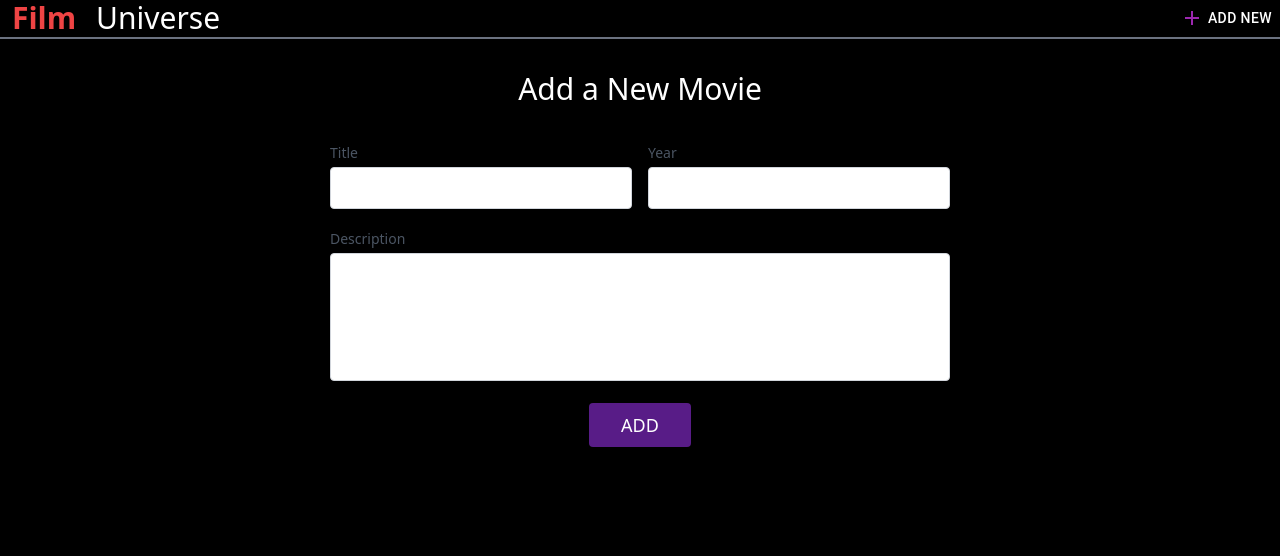
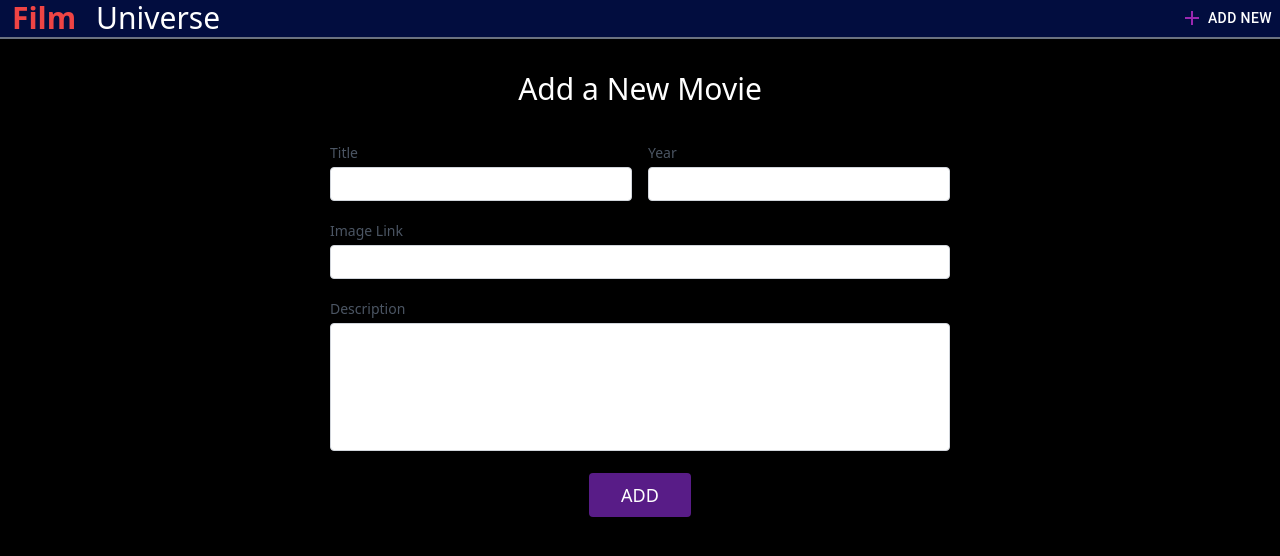
Before and after one commit to utshabkg/react-projects, a React (Create React App) app in the folder movie-review/: page /addmovie in a window 1280 px wide. Shown: the top 556 px of the page. Built offline with nearby package versions, Linux system fonts and the light colour scheme.

Commit message:
Data insering to Firebase database working

```diff
--- a/movie-review/package.json
+++ b/movie-review/package.json
@@ -11,6 +11,7 @@
     "@testing-library/react": "^13.4.0",
     "@testing-library/user-event": "^13.5.0",
     "dom": "^0.0.3",
+    "firebase": "^9.17.2",
     "react": "^18.2.0",
     "react-dom": "^18.2.0",
     "react-loader-spinner": "^5.3.4",
@@ -18,7 +19,7 @@
     "react-router-dom": "^6.9.0",
     "react-scripts": "5.0.1",
     "react-stars": "^2.2.5",
-    "sweet-alert": "^2.0.5",
+    "sweetalert": "^2.1.2",
     "web-vitals": "^2.1.4"
   },
   "scripts": {
--- a/movie-review/src/App.js
+++ b/movie-review/src/App.js
@@ -5,7 +5,7 @@ import AddMovie from "./components/AddMovie";
 
 function App() {
   return (
-    <div className="App">
+    <div className="App relative">
       <Header />
       <Routes>
         <Route path="/" element={<Cards />} />
--- a/movie-review/src/components/AddMovie.js
+++ b/movie-review/src/components/AddMovie.js
@@ -1,11 +1,31 @@
 import React, { useState } from "react";
+import { ThreeCircles } from "react-loader-spinner";
+import { addDoc } from "firebase/firestore";
+import { moviesRef } from "./firebase/firebase";
+import swal from "sweetalert";
 
 const AddMovie = () => {
   const [form, setForm] = useState({
     title: "",
     year: "",
+    image: "",
     description: "",
   });
+
+  const [loading, setLoading] = useState(false);
+
+  const addMovie = async () => {
+    setLoading(true);
+    await addDoc(moviesRef, form);
+    swal({
+      title: "Succefully added",
+      icon: "success",
+      buttons: false,
+      timer: 3000,
+    });
+    setLoading(false);
+  };
+
   return (
     <div>
       <section class="text-gray-600 body-font relative">
@@ -30,7 +50,7 @@ const AddMovie = () => {
                     onChange={(e) =>
                       setForm({ ...form, title: e.target.value })
                     }
-                    class="w-full bg-white rounded border border-gray-300 focus:border-indigo-500 focus:bg-white focus:ring-2 focus:ring-indigo-200 text-base outline-none text-gray-700 py-1 px-3 leading-8 transition-colors duration-200 ease-in-out"
+                    class="w-full bg-white rounded border border-gray-300 focus:border-indigo-500 focus:bg-white focus:ring-2 focus:ring-indigo-200 text-base outline-none text-gray-700 py-1 px-3 resize-none leading-6 transition-colors duration-200 ease-in-out"
                   />
                 </div>
               </div>
@@ -44,8 +64,24 @@ const AddMovie = () => {
                     name="year"
                     value={form.year}
                     onChange={(e) => setForm({ ...form, year: e.target.value })}
-                    class="w-full bg-white rounded border border-gray-300 focus:border-indigo-500 focus:bg-white focus:ring-2 focus:ring-indigo-200 text-base outline-none text-gray-700 py-1 px-3 leading-8 transition-colors duration-200 ease-in-out"
+                    class="w-full bg-white rounded border border-gray-300 focus:border-indigo-500 focus:bg-white focus:ring-2 focus:ring-indigo-200 text-base outline-none text-gray-700 py-1 px-3 resize-none leading-6 transition-colors duration-200 ease-in-out"
                   />
+                </div>
+              </div>
+              <div class="p-2 w-full">
+                <div class="relative">
+                  <label for="link" class="leading-7 text-sm text-gray-600">
+                    Image Link
+                  </label>
+                  <input
+                    id="link"
+                    name="link"
+                    value={form.image}
+                    onChange={(e) =>
+                      setForm({ ...form, image: e.target.value })
+                    }
+                    class="w-full bg-white rounded border border-gray-300 focus:border-indigo-500 focus:bg-white focus:ring-2 focus:ring-indigo-200 text-base outline-none text-gray-700 py-1 px-3 resize-none leading-6 transition-colors duration-200 ease-in-out"
+                  ></input>
                 </div>
               </div>
               <div class="p-2 w-full">
@@ -68,8 +104,11 @@ const AddMovie = () => {
                 </div>
               </div>
               <div class="p-2 w-full">
-                <button class="flex mx-auto text-white bg-purple-900 border-0 py-2 px-8 focus:outline-none hover:bg-purple-700 rounded text-lg">
-                  ADD
+                <button
+                  onClick={addMovie}
+                  class="flex mx-auto text-white bg-purple-900 border-0 py-2 px-8 focus:outline-none hover:bg-purple-700 rounded text-lg"
+                >
+                  {loading ? <ThreeCircles height={25} color="white" /> : "ADD"}
                 </button>
               </div>
             </div>
--- a/movie-review/src/components/Header.js
+++ b/movie-review/src/components/Header.js
@@ -5,7 +5,7 @@ import { Link } from "react-router-dom";
 
 const Header = () => {
   return (
-    <div className="text-3xl flex justify-between items-center border-b-2 border-gray-500">
+    <div className="header sticky top-0 z-10 text-3xl flex justify-between items-center border-b-2 border-gray-500">
       <span>
         <span className="text-red-500 font-bold p-3">Film</span> Universe
       </span>
--- /dev/null
+++ b/movie-review/src/components/firebase/firebase.js
@@ -0,0 +1,18 @@
+import { initializeApp } from "firebase/app";
+import { getFirestore, collection } from "firebase/firestore";
+
+const firebaseConfig = {
+  apiKey: "AIzaSyCipEDq79f_WdHl1s39JzKIDvkNa0n-um8",
+  authDomain: "filmuniverse-b1d6f.firebaseapp.com",
+  projectId: "filmuniverse-b1d6f",
+  storageBucket: "filmuniverse-b1d6f.appspot.com",
+  messagingSenderId: "67411561208",
+  appId: "1:67411561208:web:a9d8ec6d545814034e890d",
+};
+
+// Initialize Firebase
+const app = initializeApp(firebaseConfig);
+
+export const db = getFirestore(app);
+export const moviesRef = collection(db, "movies");
+export default app;
--- a/movie-review/src/index.css
+++ b/movie-review/src/index.css
@@ -7,6 +7,10 @@ body {
   color: white;
 }
 
+.header {
+  background-color: #020d3f;
+}
+
 .card {
   background-color: rgb(19, 19, 19);
 }
```
Also changed, not shown: 1 other file (tests, documents, lock files or other folders).
